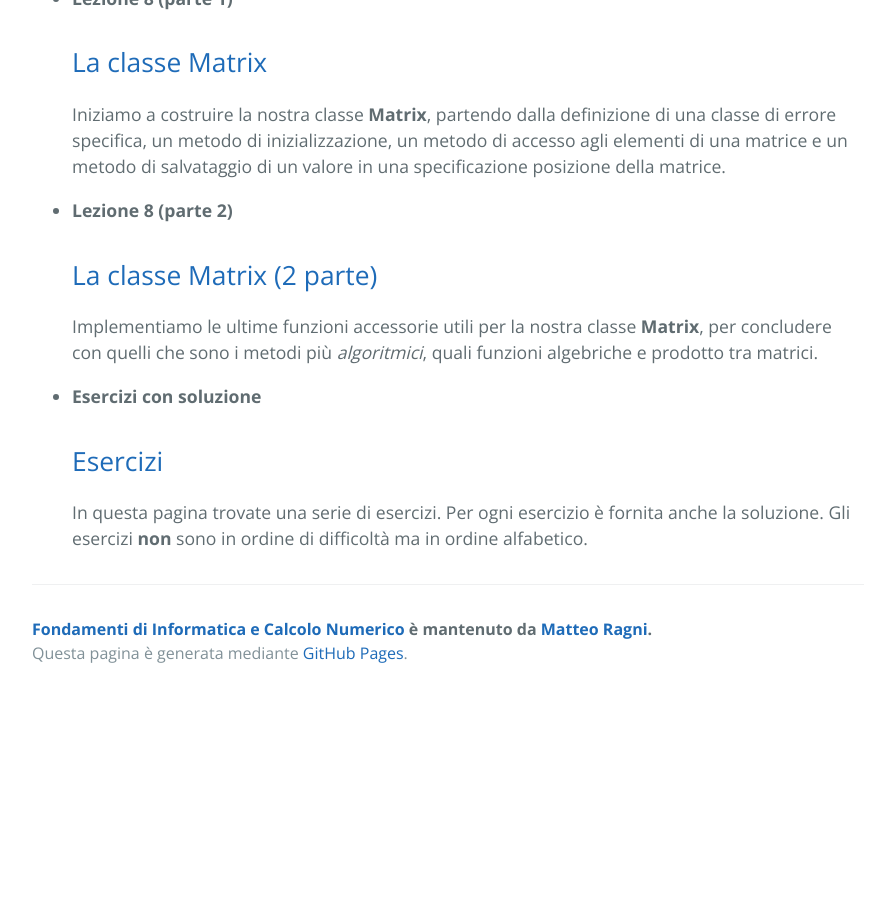
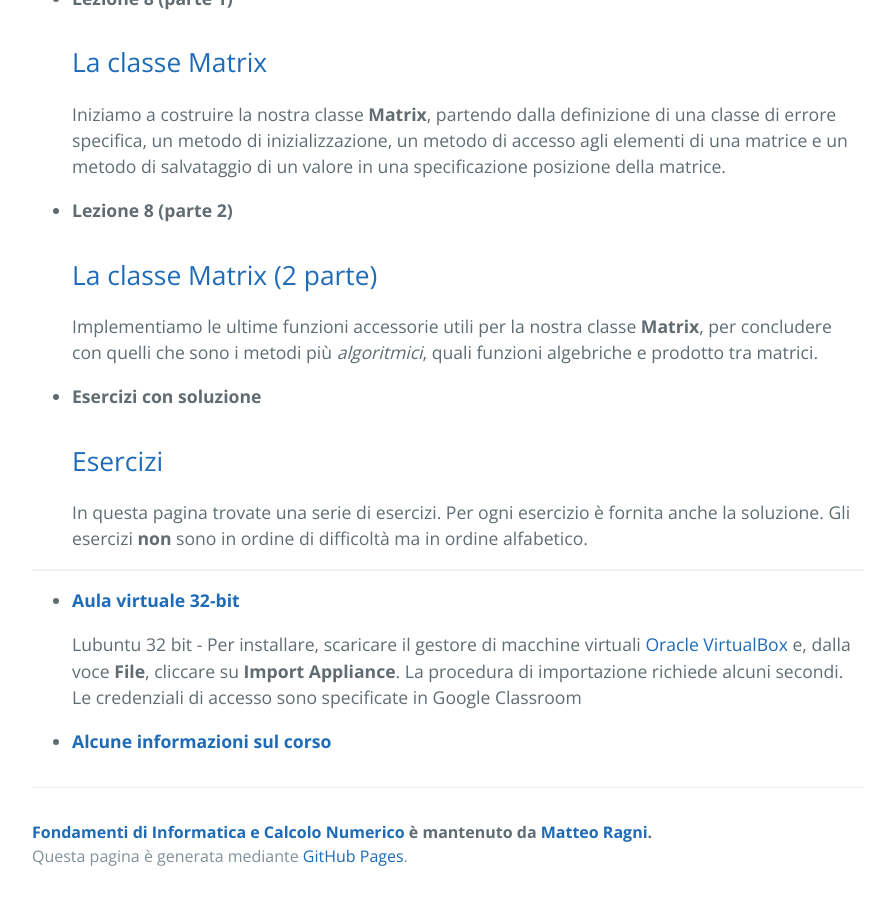
Before and after one commit to MatteoRagni/ncalc, a Jekyll site: the page built from index.html, in a window 1280 px wide and 900 px high, scrolled down 2475 px. Shown: the whole window, without its empty margins (192-1087 px from the left). Built offline with Jekyll 4.4.1, drawn with Linux system fonts in a browser that asks for light colours; the list of posts is cut into pages by our own code; before the commit the page ends 3172 px from its top, so only the background shows below that.

Commit message:
macchina virtuale e about

```diff
--- a/index.html
+++ b/index.html
@@ -19,4 +19,16 @@ title: {{ site.name }}
     {% endif  %}
     {% endfor %}
   </ul>
+  <hr>
+  <ul class="posts">
+    <li>
+      <span class="post-meta"><a class="post-link" href="https://drive.google.com/open?id=0ByYwCgGgI8eGdC0zeGFVZ1AwY1E"><b>Aula virtuale 32-bit</b></a></span>
+      <p>Lubuntu 32 bit - Per installare, scaricare il gestore di macchine virtuali <a href="https://virtualbx.org">Oracle VirtualBox</a>
+      e, dalla voce <b>File</b>, cliccare su <b>Import Appliance</b>. La procedura di importazione richiede alcuni secondi. Le credenziali
+      di accesso sono specificate in Google Classroom</p>
+    </li>
+    <li>
+      <span class="post-meta"><a class="post-link" href="{{ "about" | relative_url }}"><b>Alcune informazioni sul corso</b></a></span>
+    </li>
+  </ul>
 </div>
```
